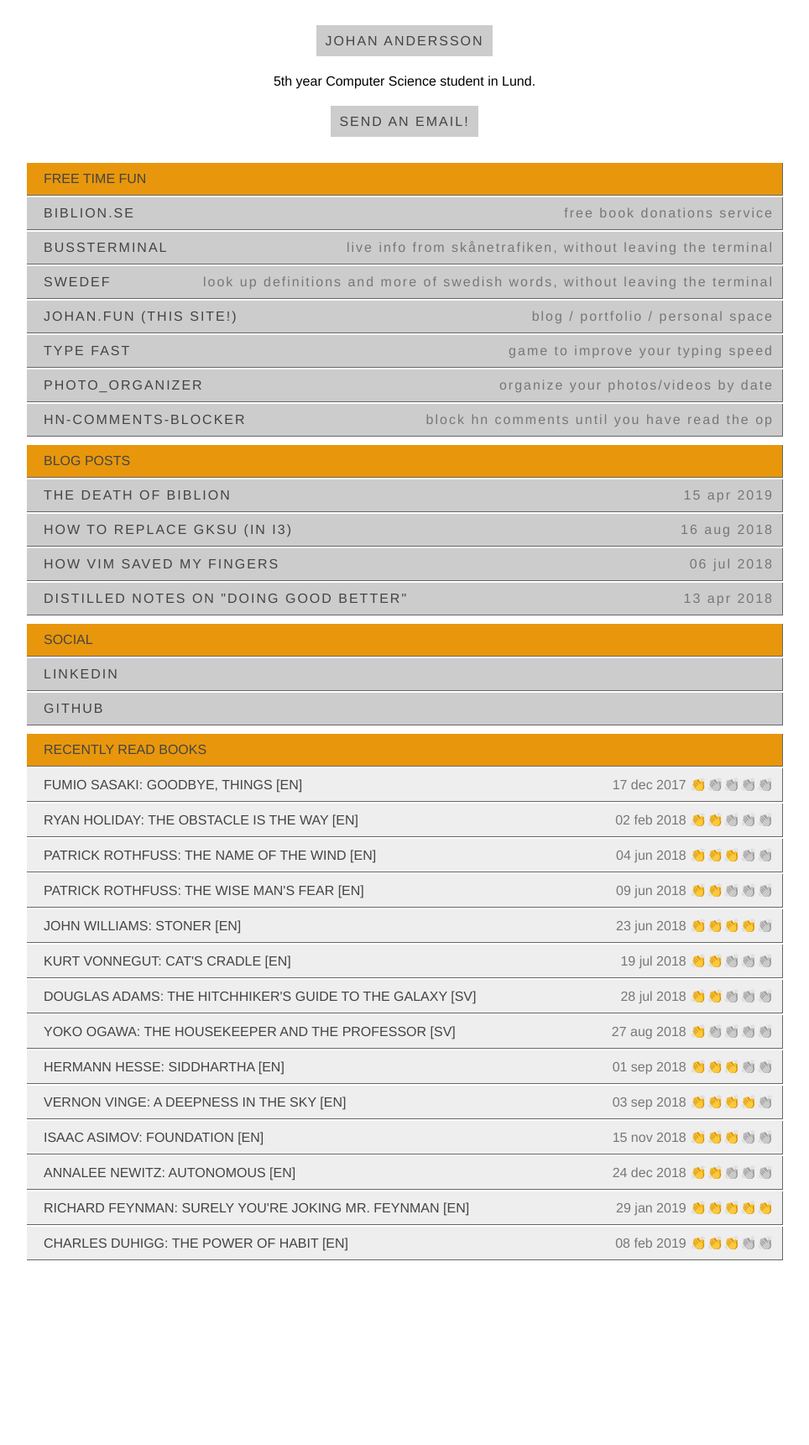
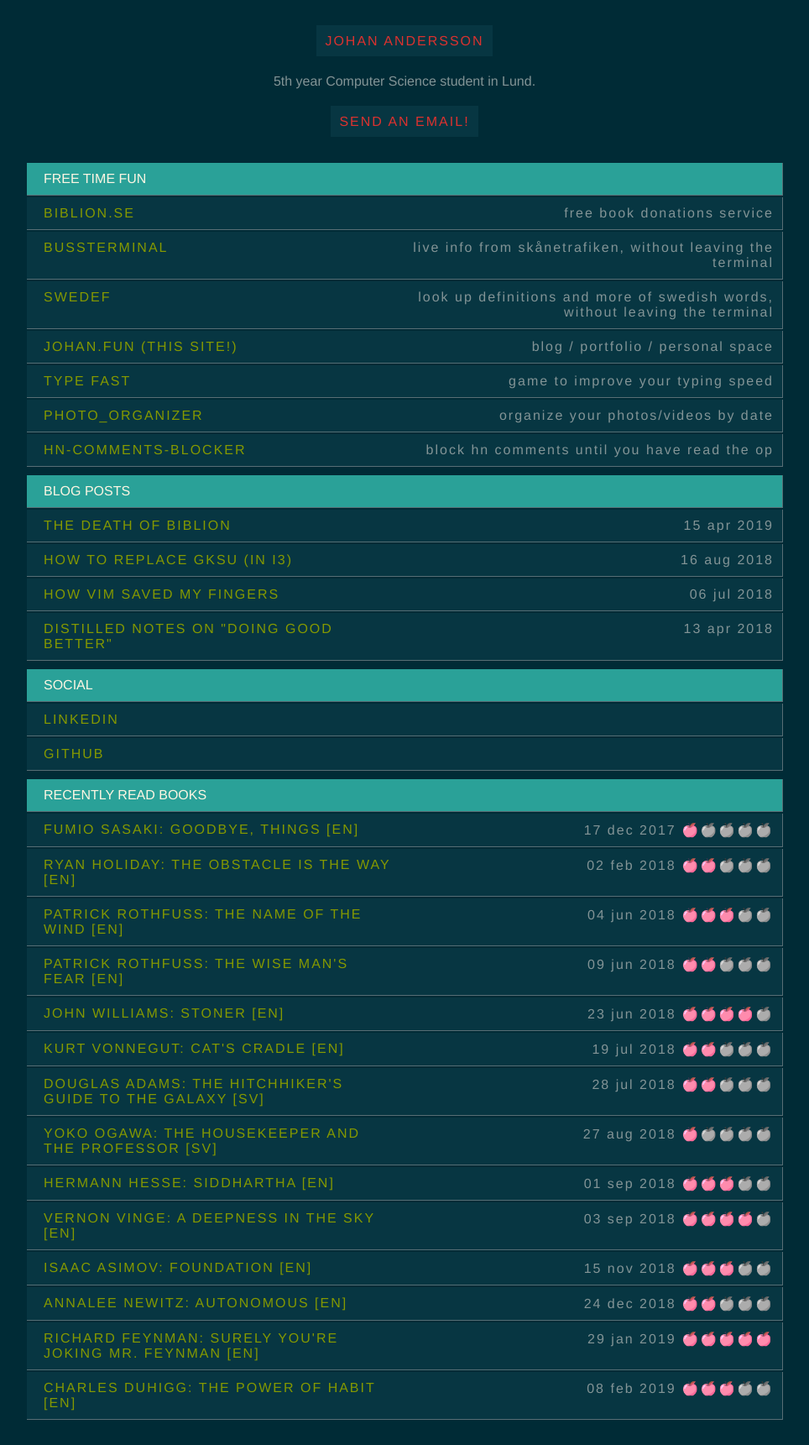
Before and after one commit to johan-andersson01/johan-andersson01.github.io, a Jekyll site: the page built from index.html, in a window 1280 px wide. Shown: the whole page at 84% size, without its empty margins (158-1122 px from the left). Built offline with Jekyll 4.4.1, drawn with Linux system fonts in a browser that asks for light colours; before the commit the page ends 1531 px from its top, so only the background shows below that.

Commit message:
redesign to solarized; add book links; fix(?) mobile responsiveness

```diff
--- a/_layouts/default.html
+++ b/_layouts/default.html
@@ -1,6 +1,7 @@
 <!DOCTYPE html>
 <html lang="{{ page.lang | default: site.lang | default: "en" }}">
 <head>
+    <meta name="viewport" content="width=device-width, initial-scale=1">
     <title>Johan Andersson</title>
     <meta charset="utf-8">
     <link rel="stylesheet" type="text/css" href="/global.css">
--- a/global.css
+++ b/global.css
@@ -1,10 +1,15 @@
 body {
-background-color:#fff;
+color: #839496;
+background-color:#002b36;
 }
 
 header h1, header p, header a {
     font-family: 'Helvetica', 'Arial', sans-serif;
     font-weight: lighter;
+}
+
+a {
+    color: #859900;
 }
 
 header p {
@@ -21,7 +26,7 @@
 }
 
 h1, h2 {
-    color:#222;
+    color:#268bd2;
 }
 
 
@@ -46,15 +51,15 @@
 header a {
     padding:10px;
     text-transform:uppercase;
-    color:#444;
+    color: #dc322f;
     text-decoration: none;
-    background:#ccc;
+    background:#073642;
     letter-spacing:2px;
 }
 
 header a:hover {
-    filter:sepia(80%);
-    box-shadow:2px 5px #444;
+    background:#268bd2;
+    color: #fdf6e3;
 }
 
 blockquote, pre {
@@ -63,5 +68,12 @@
 }
 
 code, blockquote, pre {
-    background-color:#eee;
+                overflow-x: auto;
+            white-space: pre-wrap;
+            white-space: -moz-pre-wrap;
+            white-space: -pre-wrap;
+            white-space: -o-pre-wrap;
+            word-wrap: break-word;
+    background-color:#073642;
+    color: #657b83;
 }
--- a/index.css
+++ b/index.css
@@ -12,38 +12,45 @@
 }
 
 li {
-    color:#444;
-    background:#eee;
+    color:#839496;
+    background:#073642;
     min-height:30px;
-    border-bottom: 1px solid #666;
-    border-right: 1px solid #666;
+    border-bottom: 1px solid #586e75;
+    border-right: 1px solid  #586e75;
+    display:flex;
     align-items:center;
     margin-bottom:2px;
 }
 
 ul li:first-child {
-    background:#E8970C;
-    color:#444;
+    background:#2aa198;
+    color: #fdf6e3;
 }
 
 a {
     text-transform:uppercase;
     color:#444;
     text-decoration: none;
-    background:#ccc;
     letter-spacing:2px;
 }
 
+a:hover span {
+    color:#fdf6e3;
+}
+
 a:hover {
-    filter:sepia(80%);
-    box-shadow:2px 5px #444;
+    background: #268bd2;
 }
 
 li, li a {
     text-transform:uppercase;
-    display: flex;
+    width:100%;
+}
+
+li a {
+    display: inline-grid;
+    grid-template-columns: repeat(auto-fit, minmax(300px, 2fr));
     justify-content: space-between;
-    width:100%;
 }
 
 .left {
@@ -54,7 +61,7 @@
 .right {
     padding:10px;
     text-align: right;
-    color: #777;
+    color:#839496;
     text-transform:lowercase;
 }
 
@@ -64,7 +71,7 @@
 }
 
 .rating-filled {
-    filter: grayscale(0.1);
+    filter: hue-rotate(250deg);
 }
 
 .rating-unfilled {
--- a/index.html
+++ b/index.html
@@ -4,6 +4,7 @@
 <!doctype html>
 <html>
 <head>
+<meta name="viewport" content="width=device-width, initial-scale=1">
 <title>Johan Andersson</title>
 <meta charset="utf-8">
 <link rel="stylesheet" type="text/css" href="/index.css">
@@ -83,6 +84,7 @@
                 </li>
                 {% for book in site.data.books %}
                     <li>
+                        <a href="https://duckduckgo.com/?q={{ book.author }}+{{book.title}}">
                             <span class="left">
                                 {{ book.author }}: {{ book.title }} [{{ book.lang }}]
                             </span>
@@ -90,6 +92,7 @@
                                 {{book.date | date_to_string}}
                                 <span class="bookrating">{{book.rating}}</span>
                             </span>
+                        </a>
                     </li>
                 {% endfor %}
             </ul>
@@ -104,10 +107,10 @@
             ratings[x].innerHTML = '';
             for (i = 0; i < 5; i++) {
                 if (i < rating) {
-                    ratings[x].innerHTML += '<span class="rating-filled">👏</span>';
+                    ratings[x].innerHTML += '<span class="rating-filled">🍏</span>';
                 }
                 else {
-                    ratings[x].innerHTML += '<span class="rating-unfilled">👏</span>';
+                    ratings[x].innerHTML += '<span class="rating-unfilled">🍏</span>';
                 }
             }
         }
```
Lines whose indentation alone changed are shown as unchanged.
